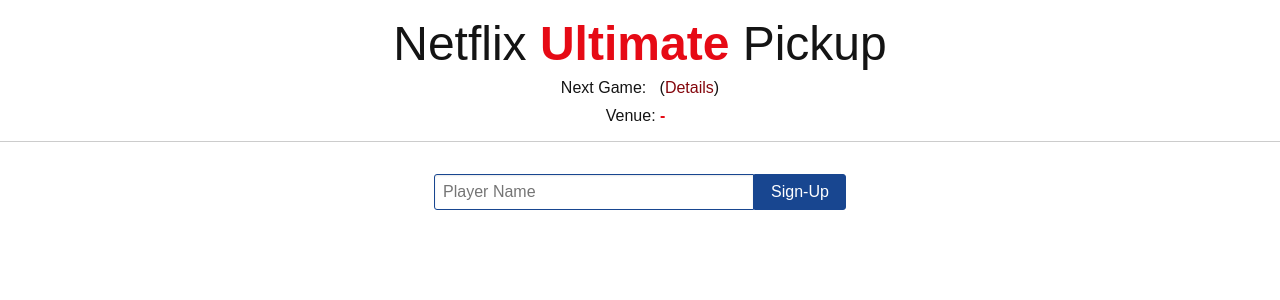
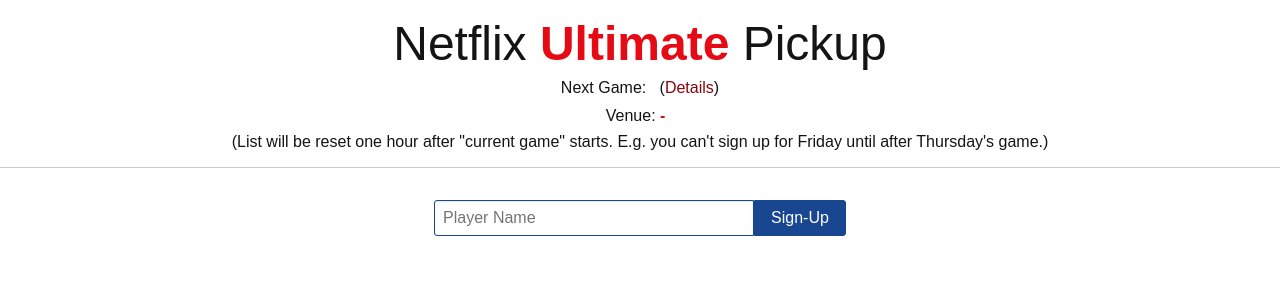
Before and after one commit to vssathish/nf-ultimate-frisbee, a React (Create React App) app: page / in a window 1280 px wide. Shown: the top 300 px of the page. Built offline with nearby package versions, Linux system fonts and the light colour scheme; no server answers.

Commit message:
Explanation of when list resets

```diff
--- a/src/App.js
+++ b/src/App.js
@@ -65,6 +65,9 @@
               </strong>
               <a className="details-link" target="_blank" rel="noopener noreferrer" href={venue.map}>{venue.address}</a>
             </p>
+            <p className="next-game">
+              (List will be reset one hour after "current game" starts. E.g. you can't sign up for Friday until after Thursday's game.)
+            </p>
         </header>
 
         <section>
```
